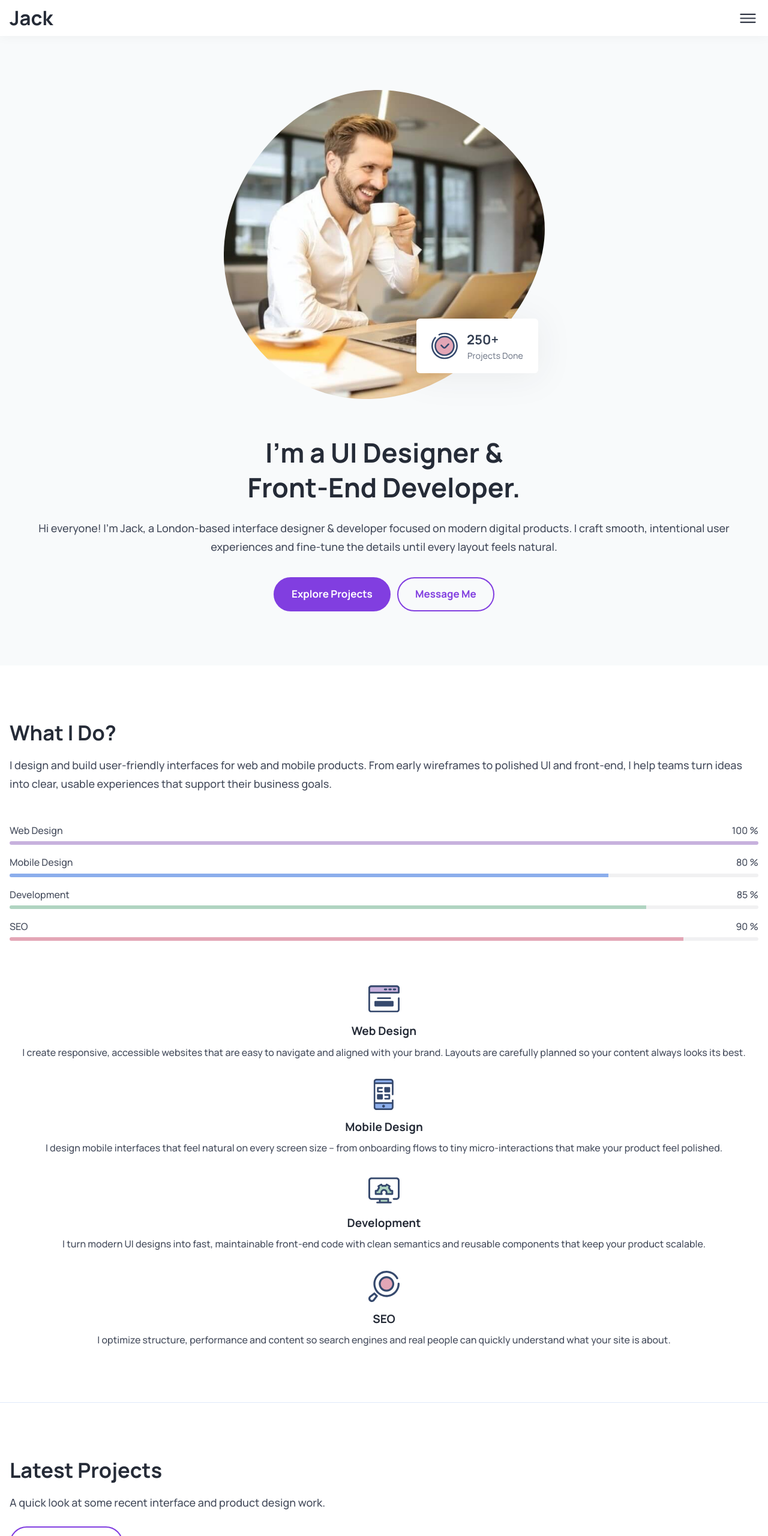
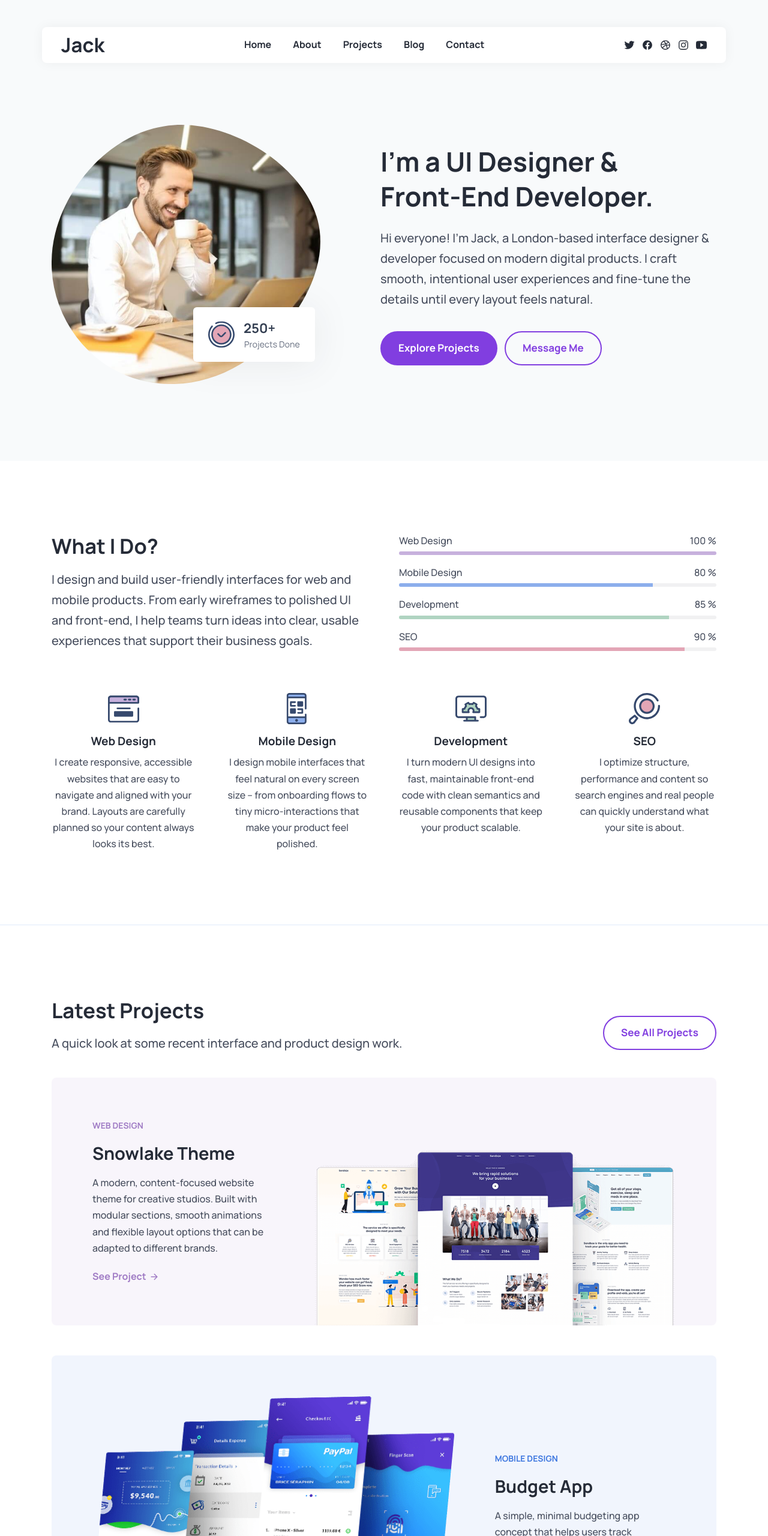
Before and after one commit to nawazdevx/jack-portfolio, a plain HTML site: page index.html in a window 1280 px wide. Shown: the top 2560 px of the page at 60% size. Drawn offline with nearby package versions, Linux system fonts and the light colour scheme.

Commit message:
Add responsive for all devices

```diff
--- a/assets/css/style.css
+++ b/assets/css/style.css
@@ -584,3 +584,269 @@ textarea.input-field {
 .footer .social-link {
   color: var(--charcoal);
 }
+
+/** ───────────────────────────────────── Media Queries /*/
+/**
+ * ────── responsive for large than 575px screen
+ */
+@media (min-width: 575px) {
+  /* === Reused Styles === */
+  .container {
+    max-width: 540px;
+    width: 100%;
+    margin-inline: auto;
+  }
+
+  /* === Projects === */
+  .project-card {
+    --padding: 68px;
+  }
+
+  /* === Contact === */
+  .contact-card {
+    padding: 68px;
+  }
+}
+
+/**
+ * ────── responsive for large than 768px screen
+ */
+@media (min-width: 768px) {
+  /* === Reused Styles === */
+  .container {
+    max-width: 720px;
+  }
+
+  .section-text {
+    --fs-5: 2rem;
+  }
+
+  /* === About === */
+  .about .grid-list {
+    grid-template-columns: 1fr 1fr;
+  }
+
+  /* === Projects === */
+  .project .title-wrapper {
+    display: flex;
+    justify-content: space-between;
+    align-items: center;
+    gap: 30px;
+  }
+
+  .project .btn {
+    min-width: max-content;
+  }
+
+  /* === Contact === */
+  .contact .section-text {
+    --fs-5: 1.8rem;
+  }
+
+  .input-wrapper {
+    display: flex;
+    align-items: center;
+    gap: 20px;
+  }
+
+  /* === Footer === */
+  .footer .container {
+    display: flex;
+    justify-content: space-between;
+    align-items: center;
+  }
+
+  .copyright {
+    margin-block-end: 0;
+  }
+}
+
+/**
+ * ────── responsive for large than 992px screen
+ */
+@media (min-width: 992px) {
+  /* === Custom Property === */
+  :root {
+    /* === Spacing === */
+    --section-padding: 120px;
+  }
+
+  /* === Reused Styles === */
+  .container {
+    max-width: 960px;
+  }
+
+  /* === Header === */
+  .nav-open-btn,
+  .navbar-top,
+  .navbar .wrapper,
+  .overlay {
+    display: none;
+  }
+
+  .navbar,
+  .navbar.active {
+    all: unset;
+    display: flex;
+    flex-grow: 1;
+  }
+
+  .navbar-list {
+    display: flex;
+    gap: 36px;
+    margin-inline: auto;
+  }
+
+  .navbar-link {
+    color: var(--charcoal);
+    transition: var(--transition-1);
+  }
+
+  .navbar-link:is(:hover, :focus-visible) {
+    color: var(--cinnamon-satin);
+  }
+
+  .navbar .social-link {
+    color: var(--charcoal);
+    font-size: 1.8rem;
+  }
+
+  .header {
+    top: 45px;
+    max-width: 960px;
+    left: 50%;
+    transform: translateX(-50%);
+    padding-inline: 16px;
+    border-radius: var(--radius-8);
+  }
+
+  .header.active {
+    top: 0;
+    left: 0;
+    max-width: unset;
+    border-radius: 0;
+  }
+
+  /* === Hero === */
+  .hero {
+    padding-block-start: calc(var(--section-padding) + 80px);
+  }
+
+  .hero .container {
+    grid-template-columns: 0.8fr 1fr;
+    align-items: center;
+    gap: 100px;
+  }
+
+  .hero-content {
+    text-align: left;
+  }
+
+  .hero .btn-wrapper {
+    justify-content: flex-start;
+  }
+
+  /* === About === */
+  .about .wrapper {
+    grid-template-columns: 1fr 1fr;
+    align-items: center;
+  }
+
+  .about .grid-list {
+    grid-template-columns: repeat(4, 1fr);
+  }
+
+  /* === Projects === */
+  .project .grid-list {
+    grid-template-columns: 1fr 1fr;
+    row-gap: 50px;
+  }
+
+  .project .grid-list > li:nth-child(-n + 2) {
+    grid-column: 1 / 3;
+  }
+
+  .project-card-1,
+  .project-card-2 {
+    flex-direction: row;
+    align-items: flex-end;
+  }
+
+  :is(.project-card-1, .project-card-2) .card-content {
+    width: 33.33%;
+  }
+
+  :is(.project-card-1, .project-card-2) .card-banner {
+    width: 66.66%;
+  }
+
+  .project-card-1 .card-content {
+    padding-block-end: var(--padding);
+  }
+
+  .project-card-2 .card-content {
+    order: 1;
+  }
+
+  /* === Contact === */
+  .contact-card {
+    grid-template-columns: 0.8fr 1fr;
+    align-items: center;
+    gap: 90px;
+  }
+}
+
+/**
+ * ────── responsive for large than 1200px screen
+ */
+@media (min-width: 1200px) {
+  /* === Reused Styles === */
+  .container,
+  .header {
+    max-width: 1140px;
+  }
+
+  /* === About === */
+  .about .grid-list {
+    gap: 50px;
+  }
+
+  /* === Contact === */
+  .contact-card {
+    gap: 150px;
+  }
+}
+
+/**
+ * ────── responsive for large than 1400px screen
+ */
+@media (min-width: 1400px) {
+  /* === Reused Styles === */
+  .container,
+  .header {
+    max-width: 1320px;
+  }
+
+  /* === Hero === */
+  .hero .container {
+    grid-template-columns: 1fr 0.8fr;
+    gap: 10px;
+  }
+
+  .hero-banner {
+    margin-left: 0;
+  }
+
+  .hero .section-text {
+    --fs-5: 2.4rem;
+  }
+
+  /* === About === */
+  .about .wrapper {
+    gap: 100px;
+  }
+
+  .about .grid-list {
+    gap: 60px;
+  }
+}
```
